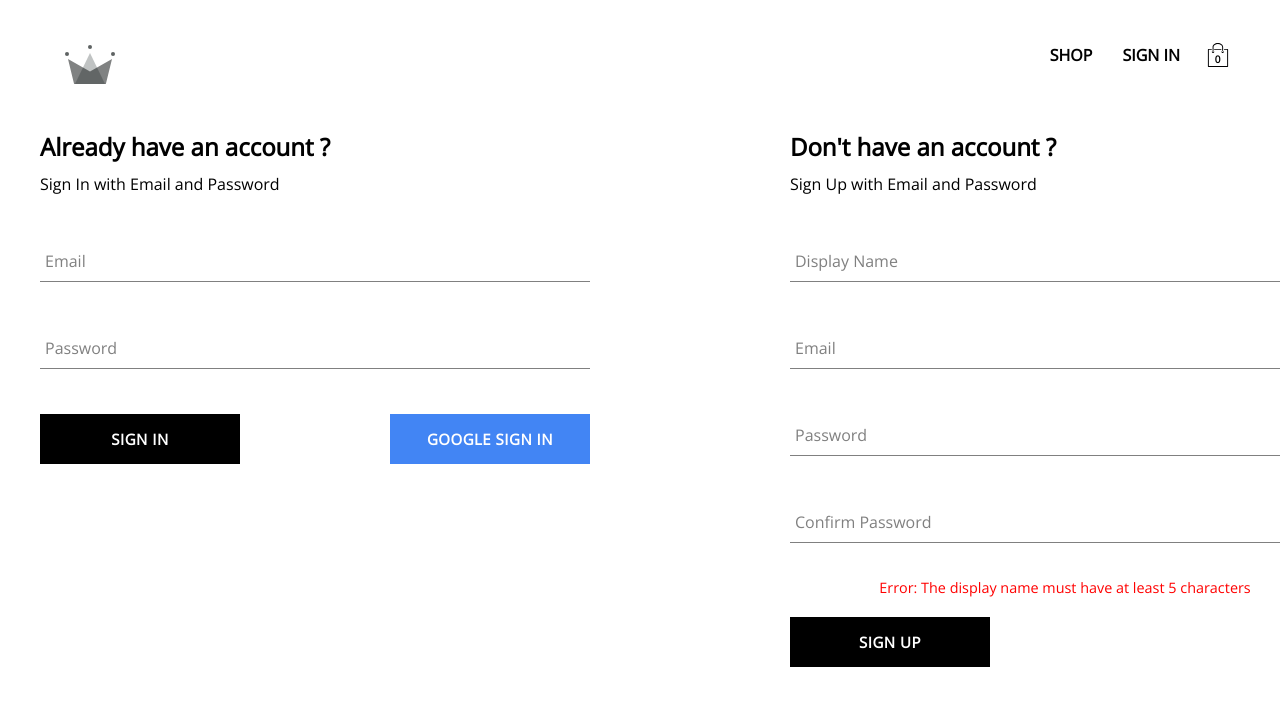
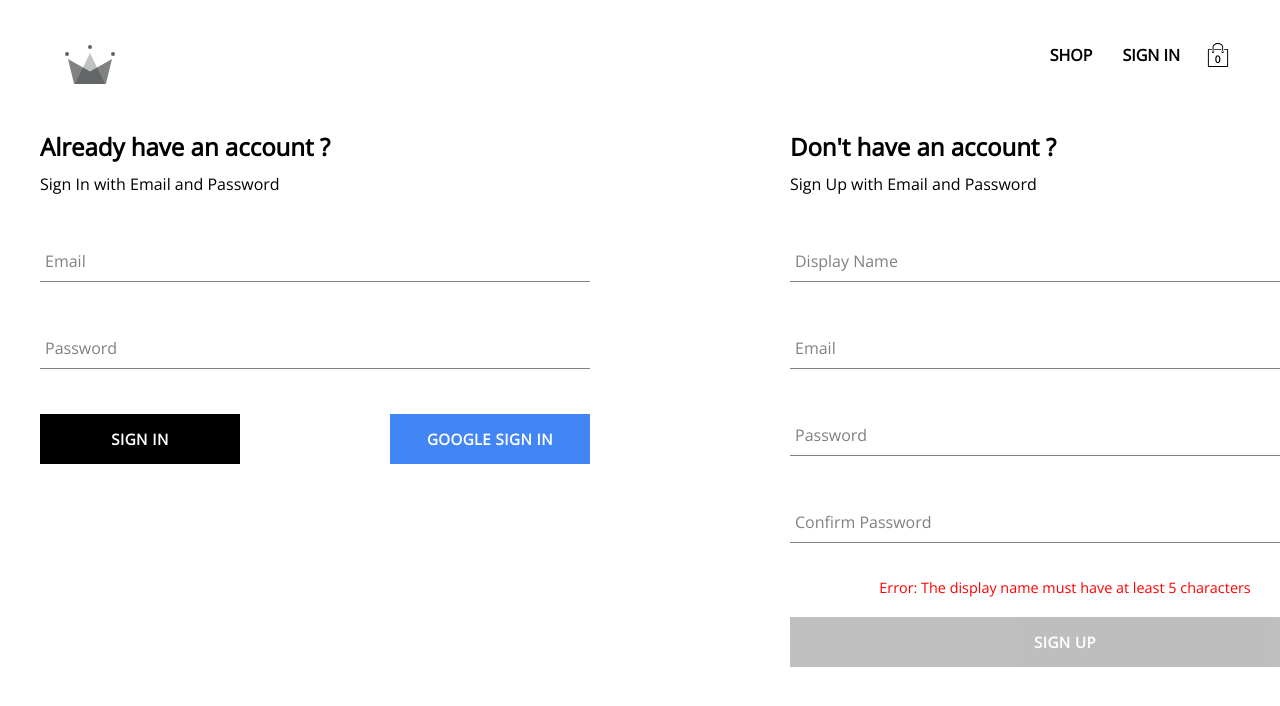
Before and after one commit to LeandroTeixeira/crwn-clothing, a React (Create React App) app: page /auth in a window 1280 px wide. Shown: the top 706 px of the page. Built offline with nearby package versions, Linux system fonts and the light colour scheme; no server answers; the database is empty.

Commit message:
style: changed sign up button to be more intuitive

```diff
--- a/src/components/button/button.component.jsx
+++ b/src/components/button/button.component.jsx
@@ -2,20 +2,23 @@ import {
   bool, func, node, oneOf, string,
 } from 'prop-types';
 import React from 'react';
-import { BaseButton, GoogleSignInButton, InvertedButton } from './button.styles';
+import {
+  BaseButton, GoogleSignInButton, InvertedButton, DisabledBaseButton,
+} from './button.styles';
 
 export const BUTTON_TYPE_CLASSES = {
   google: 'google-sign-in',
   inverted: 'inverted',
   default: 'default',
+  disabledBase: 'disabledBase',
 };
 
-const getButton = (buttonType = BUTTON_TYPE_CLASSES.default) => (
-  {
-    [BUTTON_TYPE_CLASSES.default]: BaseButton,
-    [BUTTON_TYPE_CLASSES.inverted]: InvertedButton,
-    [BUTTON_TYPE_CLASSES.google]: GoogleSignInButton,
-  }[buttonType]);
+const getButton = (buttonType = BUTTON_TYPE_CLASSES.default) => ({
+  [BUTTON_TYPE_CLASSES.default]: BaseButton,
+  [BUTTON_TYPE_CLASSES.inverted]: InvertedButton,
+  [BUTTON_TYPE_CLASSES.google]: GoogleSignInButton,
+  [BUTTON_TYPE_CLASSES.disabledBase]: DisabledBaseButton,
+}[buttonType]);
 
 export default function Button({
   children, buttonType, type, disabled, onClick,
--- a/src/components/button/button.styles.jsx
+++ b/src/components/button/button.styles.jsx
@@ -2,7 +2,7 @@
 import styled from 'styled-components';
 
 export const BaseButton = styled.button`
-min-width: 200px;
+  min-width: 200px;
   width: auto;
   height: 50px;
   letter-spacing: 0.5px;
@@ -12,19 +12,29 @@ min-width: 200px;
   background-color: black;
   color: white;
   text-transform: uppercase;
-  font-family: 'Open Sans', sans-serif;
+  font-family: "Open Sans", sans-serif;
   font-weight: bolder;
   border: none;
   cursor: pointer;
   display: flex;
   justify-content: center;
-
   &:hover {
     background-color: white;
     color: black;
     border: 1px solid black;
   }
 `;
+export const DisabledBaseButton = styled(BaseButton)`
+  opacity: 0.25;
+  cursor: default;
+  &:hover {
+    background-color: black;
+    color: white;
+    border: none;
+    cursor: default;
+  }
+`;
+
 export const GoogleSignInButton = styled(BaseButton)`
   background-color: #4285f4;
   color: white;
--- a/src/components/signup-form/signup-form.component.jsx
+++ b/src/components/signup-form/signup-form.component.jsx
@@ -1,8 +1,10 @@
 import React, { useEffect, useState } from 'react';
 import { createAuthUserWithEmailAndPassword, createUserDocumentFromAuth } from '../../services/firebase.utils';
 import FormInput from '../form-input/form-input.component';
-import Button from '../button/button.component';
-import { Error, SignUpContainer, Success } from './signup-form.styles';
+import Button, { BUTTON_TYPE_CLASSES } from '../button/button.component';
+import {
+  Error, SignInButton, SignUpContainer, Success,
+} from './signup-form.styles';
 
 const defaultFormFields = {
   displayName: '',
@@ -124,10 +126,19 @@ export default function SignupForm() {
         ) : (
           <Success>{successMessage}</Success>
         )}
-
-        <Button type="submit" disabled={validateFields(formFields)}>
-          Sign Up
-        </Button>
+        <SignInButton>
+          <Button
+            type="submit"
+            buttonType={
+              validateFields(formFields)
+                ? BUTTON_TYPE_CLASSES.disabledBase
+                : BUTTON_TYPE_CLASSES.default
+            }
+            disabled={validateFields(formFields)}
+          >
+            Sign Up
+          </Button>
+        </SignInButton>
       </form>
     </SignUpContainer>
   );
--- a/src/components/signup-form/signup-form.styles.jsx
+++ b/src/components/signup-form/signup-form.styles.jsx
@@ -7,6 +7,7 @@ export const SignUpContainer = styled.div`
   h2 {
     margin: 10px 0;
   }
+
 `;
 
 export const Message = styled.div`
@@ -17,6 +18,12 @@ export const Message = styled.div`
     font-size: 0.9em;
 `;
 
+export const SignInButton = styled.div`
+  display: flex;
+  justify-content: center;
+  flex-direction: column;
+`;
+
 export const Error = styled(Message)`
   color: red;
 `;
```
Also changed, not shown: 1 other file (tests, documents, lock files or other folders).
